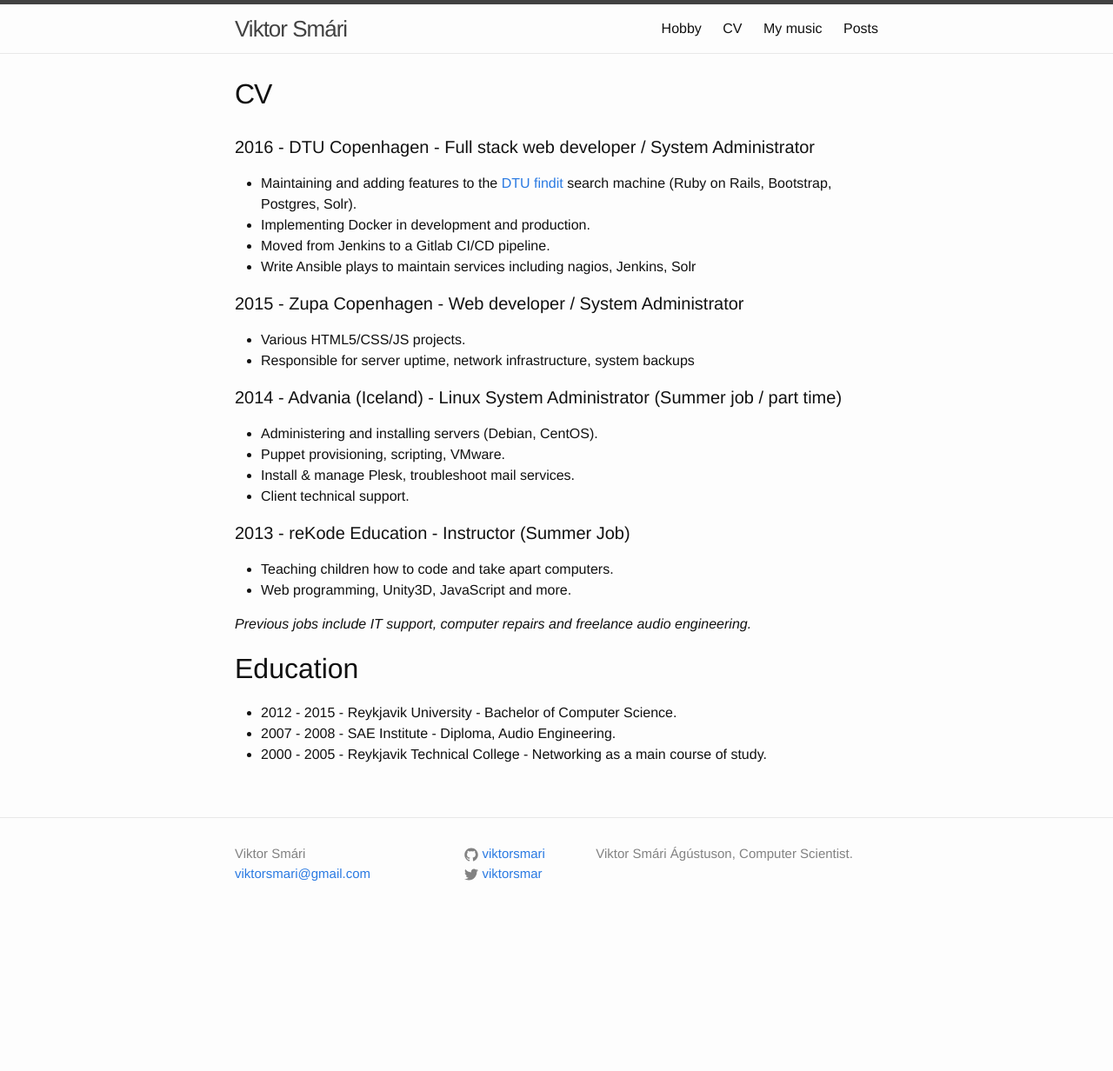
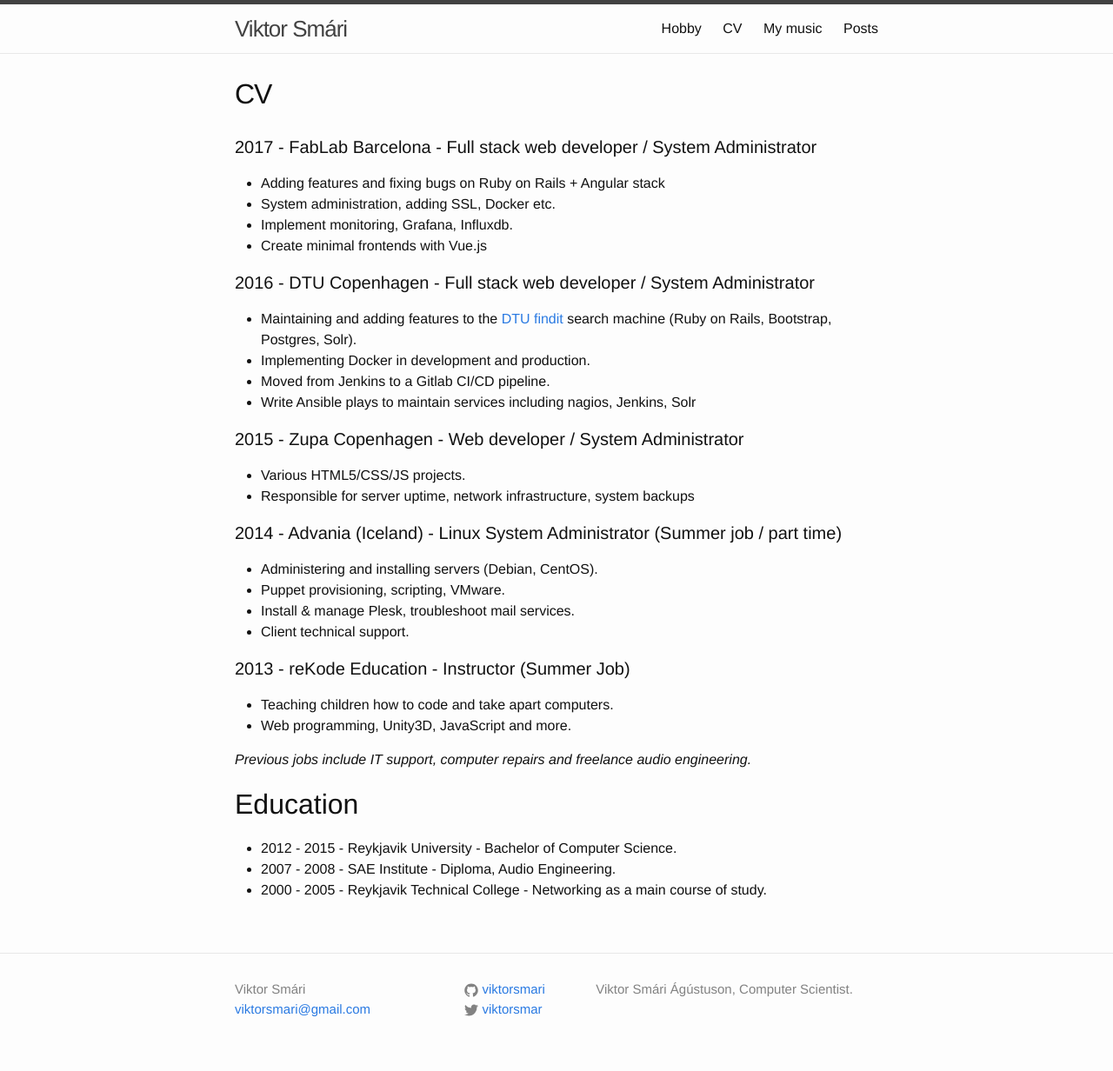
Before and after one commit to viktorsmari/viktorsmari.github.io, a Jekyll site: the page built from index.md, in a window 1280 px wide. Shown: the whole page at 87% size. Built offline with Jekyll 4.4.1, drawn with Linux system fonts in a browser that asks for light colours; before the commit the page ends 1076 px from its top, so only the background shows below that.

Commit message:
Update index.md

```diff
--- a/index.md
+++ b/index.md
@@ -4,6 +4,11 @@
 permalink: /
 ---
 
+#### 2017 - FabLab Barcelona - Full stack web developer / System Administrator
+  * Adding features and fixing bugs on Ruby on Rails + Angular stack
+  * System administration, adding SSL, Docker etc.
+  * Implement monitoring, Grafana, Influxdb.
+  * Create minimal frontends with Vue.js
 
 #### 2016 - DTU Copenhagen - Full stack web developer / System Administrator
 
```
